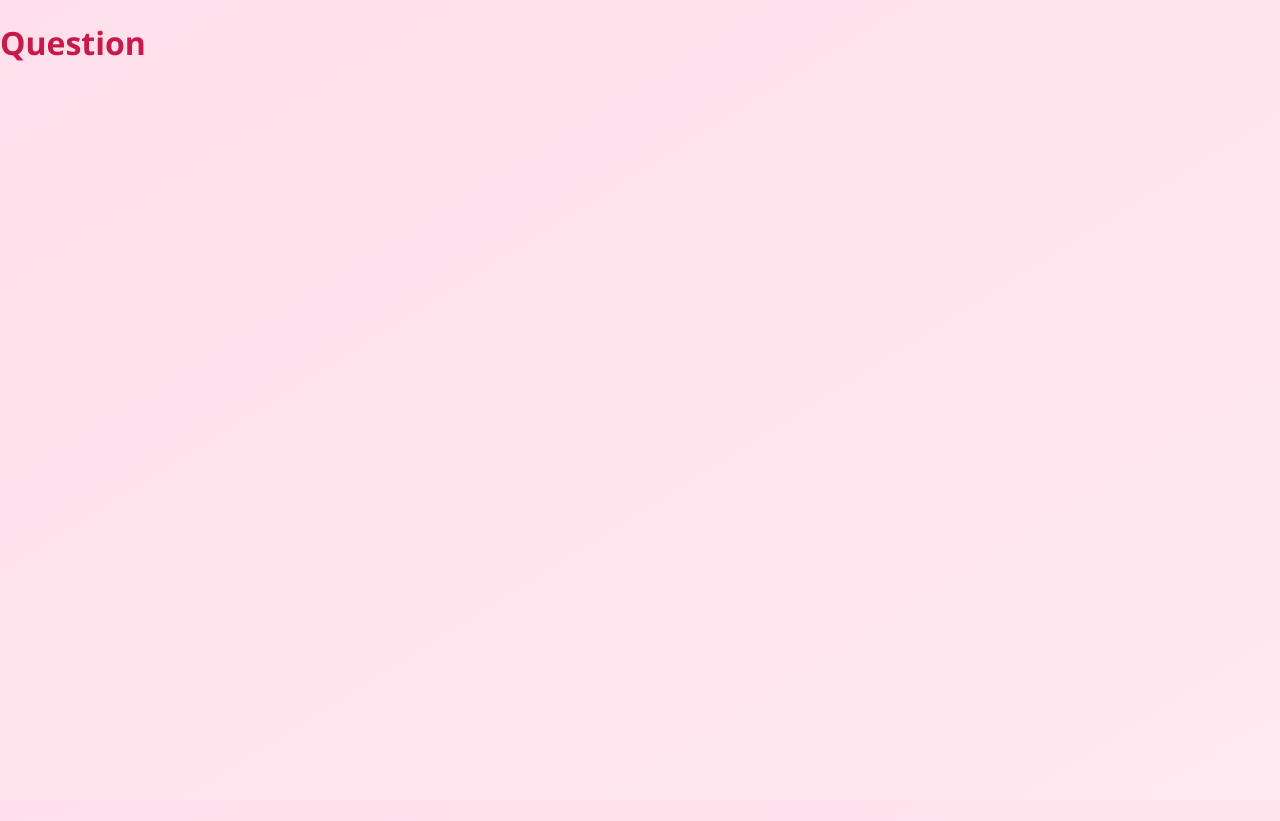
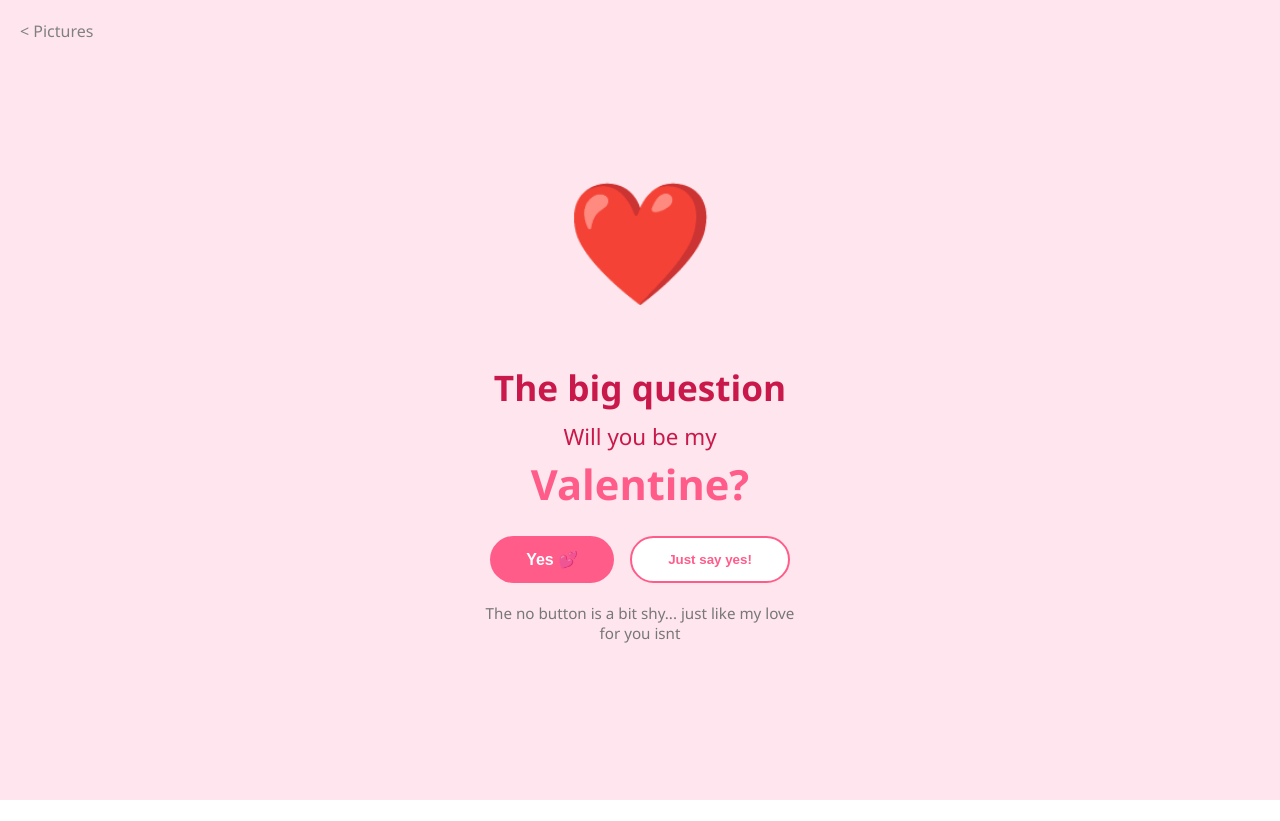
Before and after one commit to Abid-Chowdhury/valentinesxt, a React (Create React App) app: page /Question in a window 1280 px wide. After the commit the page ends 800 px from the top, so only its background shows below. Built offline with nearby package versions, Linux system fonts and the light colour scheme.

Commit message:
Added elements to Question Page

```diff
--- a/src/index.css
+++ b/src/index.css
@@ -192,3 +192,73 @@ body {
   grid-column: 1 / 3;
   grid-row: 1 / 3;
 }
+
+
+.question-page {
+  height: 100vh;
+  background: #ffe6ee;
+  display: flex;
+  flex-direction: column;
+  justify-content: center;
+  align-items: center;
+  text-align: center;
+}
+
+.heart {
+  font-size: 120px;
+  margin-bottom: 20px;
+}
+
+.question-title {
+  font-size: 2.2rem;
+  font-weight: bold;
+  margin-bottom: 10px;
+}
+
+.question-text {
+  font-size: 1.4rem;
+}
+
+.question-highlight {
+  font-size: 2.6rem;
+  font-weight: bold;
+  color: #ff5c8a;
+  margin-top: 4px;
+}
+
+
+.question-buttons {
+  margin-top: 24px;
+  display: flex;
+  gap: 16px;
+}
+
+/* Pink YES button (reuse valentine theme) */
+.yes-btn {
+  margin: 0;
+}
+
+/* White shy button */
+.shy-btn {
+  padding: 14px 36px;
+  border-radius: 30px;
+  border: 2px solid #ff5c8a;
+  background: white;
+  color: #ff5c8a;
+  font-weight: bold;
+  cursor: pointer;
+  transition: all 0.3s ease;
+}
+
+.shy-btn:hover {
+  background: #ff5c8a;
+  color: white;
+}
+
+/* Text under buttons */
+.shy-text {
+  margin-top: 20px;
+  font-size: 0.95rem;
+  color: #777;
+  max-width: 320px;
+}
--- a/src/pages/Question.js
+++ b/src/pages/Question.js
@@ -1,7 +1,25 @@
 export default function Question() {
   return (
-    <div className="page">
-      <h1>Question</h1>
+    <div className="question-page">
+
+    <a href="/Pictures" className="stats-backward-link"> &lt; Pictures</a>
+
+
+    <div className="heart">❤️</div>
+
+    <h1 className="question-title">The big question</h1>
+    <div className="question-text">Will you be my</div>
+    <div className="question-highlight">Valentine?</div>
+    <div className="question-buttons">
+      <button className="valentine-btn yes-btn">Yes 💕</button>
+      <button className="shy-btn">Just say yes!</button>
     </div>
+
+    <div className="shy-text">
+      The no button is a bit shy... just like my love for you isnt
+    </div>
+
+  </div>
+
   );
 }
```
